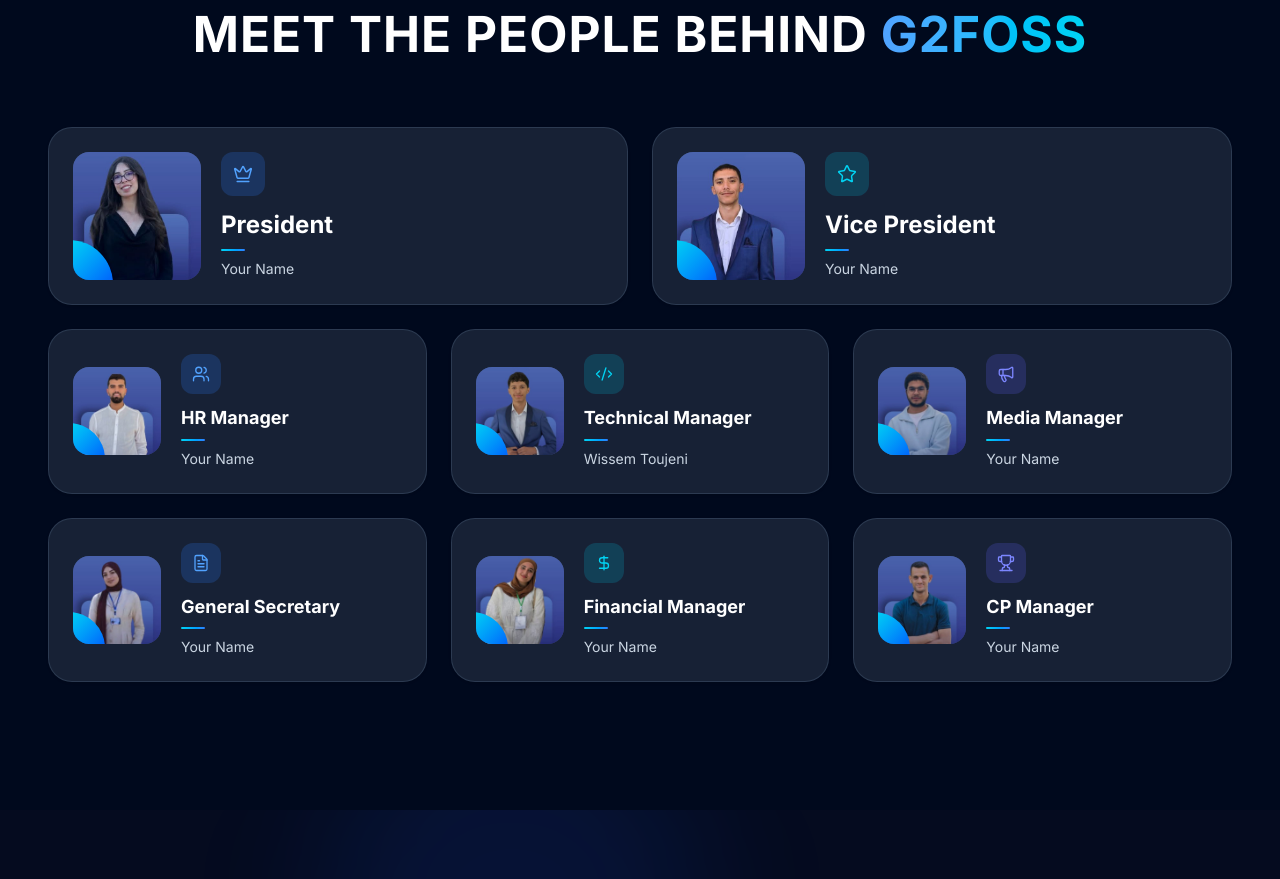
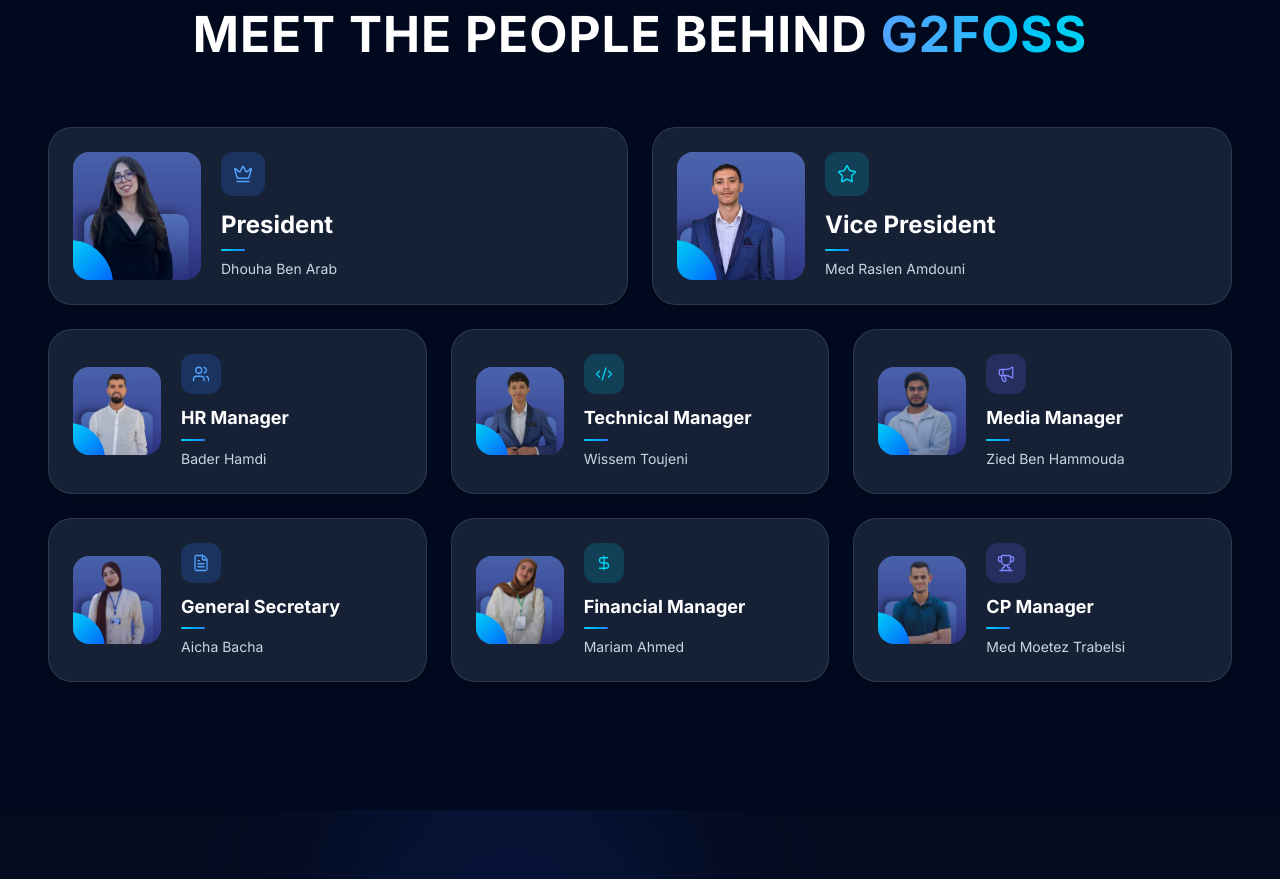
Before and after one commit to Moetez-Trabelsi/BetaProject, a Next.js app: page / in a window 1280 px wide. Shown: the part 2840-3719 px from the top of the page. Built offline with nearby package versions, Linux system fonts and the light colour scheme.

Commit message:
team members name added

```diff
--- a/components/sections/Team.tsx
+++ b/components/sections/Team.tsx
@@ -31,18 +31,18 @@
   {
     id: 'president',
     role: 'President',
-    name: 'Your Name',
+    name: 'Dhouha Ben Arab',
     icon: Crown,
     image: '/images/dhouha.jpg',
-    initials: 'YN',
+    initials: 'DA',
   },
   {
     id: 'vice-president',
     role: 'Vice President',
-    name: 'Your Name',
+    name: 'Med Raslen Amdouni',
     icon: Star,
     image: '/images/raslen.jpg',
-    initials: 'YN',
+    initials: 'RA',
   },
 ];
 
@@ -50,50 +50,50 @@
   {
     id: 'hr-manager',
     role: 'HR Manager',
-    name: 'Your Name',
+    name: 'Bader Hamdi',
     icon: Users,
     image: '/images/bader.jpg',
-    initials: 'YN',
+    initials: 'BH',
   },
   {
     id: 'technical-manager',
     role: 'Technical Manager',
     name: 'Wissem Toujeni',
     icon: Code2,
-    image: '/images/Wissem.jpg',
-    initials: 'YN',
+    image: '/images/wissem.jpg',
+    initials: 'WT',
   },
   {
     id: 'media-manager',
     role: 'Media Manager',
-    name: 'Your Name',
+    name: 'Zied Ben Hammouda',
     icon: Megaphone,
     image: '/images/zied.jpg',
-    initials: 'YN',
+    initials: 'ZH',
   },
   {
     id: 'general-secretary',
     role: 'General Secretary',
-    name: 'Your Name',
+    name: 'Aicha Bacha',
     icon: FileText,
     image: '/images/aicha.jpg',
-    initials: 'YN',
+    initials: 'AB',
   },
   {
     id: 'financial-manager',
     role: 'Financial Manager',
-    name: 'Your Name',
+    name: 'Mariam Ahmed',
     icon: DollarSign,
     image: '/images/mariem.jpg',
-    initials: 'YN',
+    initials: 'MA',
   },
   {
     id: 'cp-manager',
     role: 'CP Manager',
-    name: 'Your Name',
+    name: 'Med Moetez Trabelsi',
     icon: Trophy,
     image: '/images/moetez.jpg',
-    initials: 'YN',
+    initials: 'MT',
   },
 ];
 
@@ -133,7 +133,7 @@
           alt={alt}
           fill
           sizes="160px"
-          className="object-cover"
+          className="object-cover transition-transform duration-500 ease-out group-hover:scale-110"
           onError={() => setFailed(true)}
         />
       ) : (
@@ -143,7 +143,7 @@
       )}
       {/* Brand accent swoosh */}
       <div
-        className={`absolute -bottom-1 -left-1 rounded-tr-[999px] bg-gradient-to-br from-cyan-400 to-blue-600 ${
+        className={`absolute -bottom-1 -left-1 rounded-tr-[999px] bg-gradient-to-br from-cyan-400 to-blue-600 transition-all duration-500 ease-out group-hover:from-cyan-300 group-hover:to-blue-500 ${
           large ? 'h-11 w-11' : 'h-9 w-9'
         }`}
         aria-hidden="true"
@@ -174,12 +174,15 @@
       className="animate-fade-slide-in"
       style={{ '--slide-delay': `${delay}s` } as React.CSSProperties}
     >
-      <div className="group flex h-full items-center gap-5 rounded-3xl border border-slate-700/80 bg-slate-800/80 p-5 shadow-sm backdrop-blur-sm transition-all duration-300 hover:-translate-y-1 hover:border-blue-400/50 hover:shadow-xl hover:shadow-blue-500/10 sm:p-6">
+      <div className="group relative flex h-full items-center gap-5 overflow-hidden rounded-3xl border border-slate-700/80 bg-slate-800/80 p-5 shadow-sm backdrop-blur-sm transition-all duration-500 ease-out hover:-translate-y-1.5 hover:border-blue-400/50 hover:shadow-2xl hover:shadow-blue-500/15 sm:p-6">
+        {/* Ambient glow — same device as the About cards */}
+        <div className="pointer-events-none absolute -right-8 -top-8 h-32 w-32 rounded-full bg-blue-500/0 blur-2xl transition-colors duration-500 group-hover:bg-blue-500/20" />
+
         <MemberPhoto src={member.image} alt={member.name} initials={member.initials} large={large} />
 
-        <div className="min-w-0 flex-1">
+        <div className="relative min-w-0 flex-1">
           <div
-            className={`mb-3 flex items-center justify-center rounded-xl ${accent.bg} ${accent.text} ${
+            className={`mb-3 flex items-center justify-center rounded-xl transition-all duration-500 ease-out group-hover:-rotate-6 group-hover:scale-110 ${accent.bg} ${accent.text} ${
               large ? 'h-11 w-11' : 'h-10 w-10'
             }`}
           >
@@ -187,14 +190,14 @@
           </div>
 
           <h4
-            className={`font-sans font-bold leading-snug text-white ${
+            className={`font-sans font-bold leading-snug text-white transition-colors duration-300 group-hover:text-blue-300 ${
               large ? 'text-xl sm:text-2xl' : 'text-lg'
             }`}
           >
             {member.role}
           </h4>
 
-          <span className="my-2 block h-0.5 w-6 rounded-full bg-gradient-to-r from-cyan-400 to-blue-500" />
+          <span className="my-2 block h-0.5 w-6 rounded-full bg-gradient-to-r from-cyan-400 to-blue-500 transition-all duration-500 ease-out group-hover:w-10" />
 
           <p className="font-sans text-sm text-slate-300">{member.name}</p>
         </div>
@@ -215,13 +218,11 @@
         {/* ------------------------------------------------------------- */}
         <div className="mb-14 text-center sm:mb-16">
           <div
-            className="inline-flex items-center gap-2 animate-fade-slide-in"
+            className="mb-6 inline-flex items-center gap-2 rounded-full border border-blue-400/40 bg-blue-400/15 px-3 py-1.5 text-xs font-semibold text-blue-300 uppercase tracking-wider animate-fade-slide-in"
             style={{ '--slide-delay': '0.05s' } as React.CSSProperties}
           >
-            <div className="mb-6 inline-flex items-center gap-2 rounded-full border border-blue-400/40 bg-blue-400/15 px-3 py-1.5 text-xs font-semibold text-blue-300 uppercase tracking-wider animate-fade-slide-in" style={{ '--slide-delay': '0.05s' } as React.CSSProperties}>
             <span className="h-2 w-2 rounded-full bg-blue-400" />
             OUR TEAM
-          </div>
           </div>
 
           <h2
```
